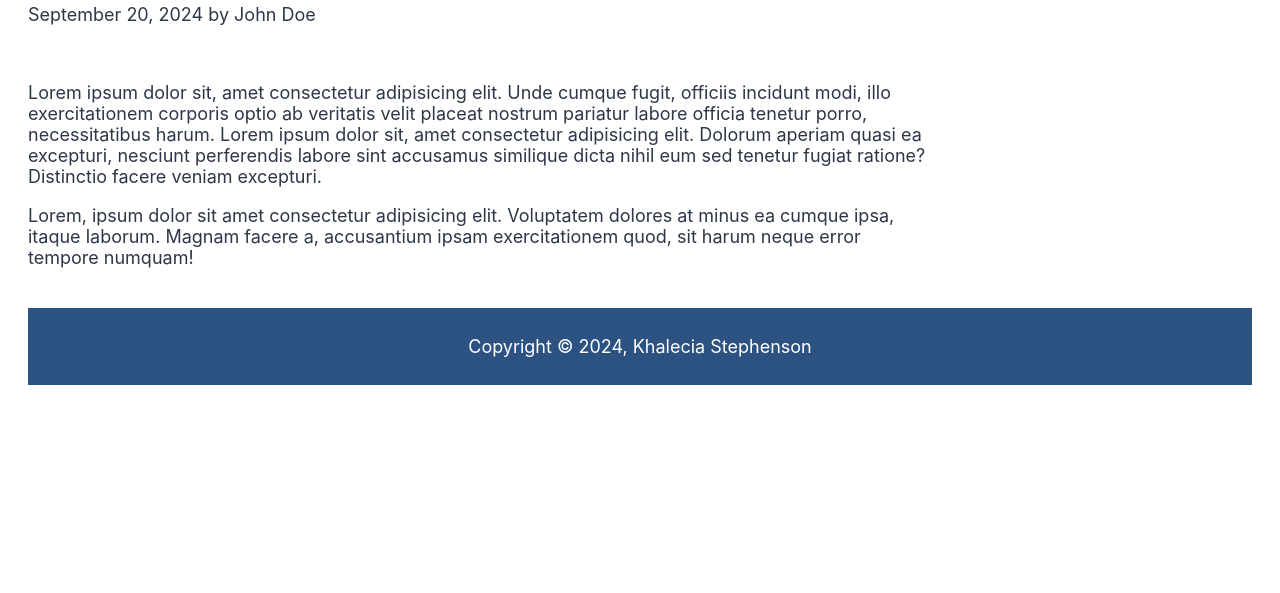
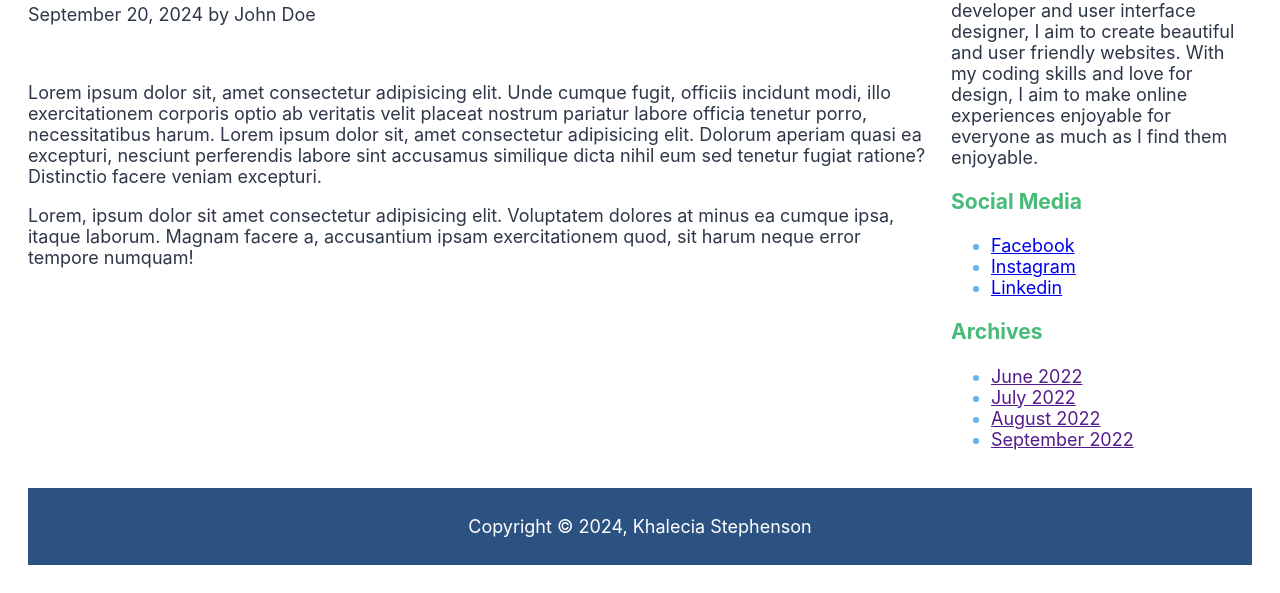
Before and after one commit to khali631/info2180-lab2, a plain HTML site: page index.html in a window 1280 px wide. Shown: the part 312-905 px from the top of the page. Before the commit the page ends 800 px from the top, so only its background shows below. Drawn offline with Linux system fonts and the light colour scheme.

Commit message:
Update index.html

```diff
--- a/index.html
+++ b/index.html
@@ -36,10 +36,39 @@
               Magnam facere a, accusantium ipsam exercitationem quod, sit
               harum neque error tempore numquam!
             </p>
+            </article>
+        </div>
  </main>
 
  <aside>
  <!-- This will be your sidebar -->
+    <div id="about-section">
+          <h3 id="about">About</h3>
+          <p>
+            As a young and talented web developer and user interface designer,
+            I aim to create beautiful and user friendly websites. With my coding skills
+            and love for design, I aim to make online experiences enjoyable
+            for everyone as much as I find them enjoyable.
+          </p>
+      </div>
+    <div>
+          <h3 id="sidebaredit">Social Media</h3>
+          <ul>
+
+            <li><a href="http://facebook.com">Facebook</a></li>
+            <li><a href="http://instagram.com">Instagram</a></li>
+            <li><a href="http://Linkedin.com">Linkedin</a></li>
+          </ul>
+        </div>
+        <div>
+          <h3 id="sidebaredit">Archives</h3>
+          <ul>
+            <li><a href="">June 2022</a></li>
+            <li><a href="">July 2022</a></li>
+            <li><a href="">August 2022</a></li>
+            <li><a href="">September 2022</a></li>
+          </ul>
+        </div>
  </aside>
  <footer>
  <p>Copyright &copy; 2024, Khalecia Stephenson</p>
```
